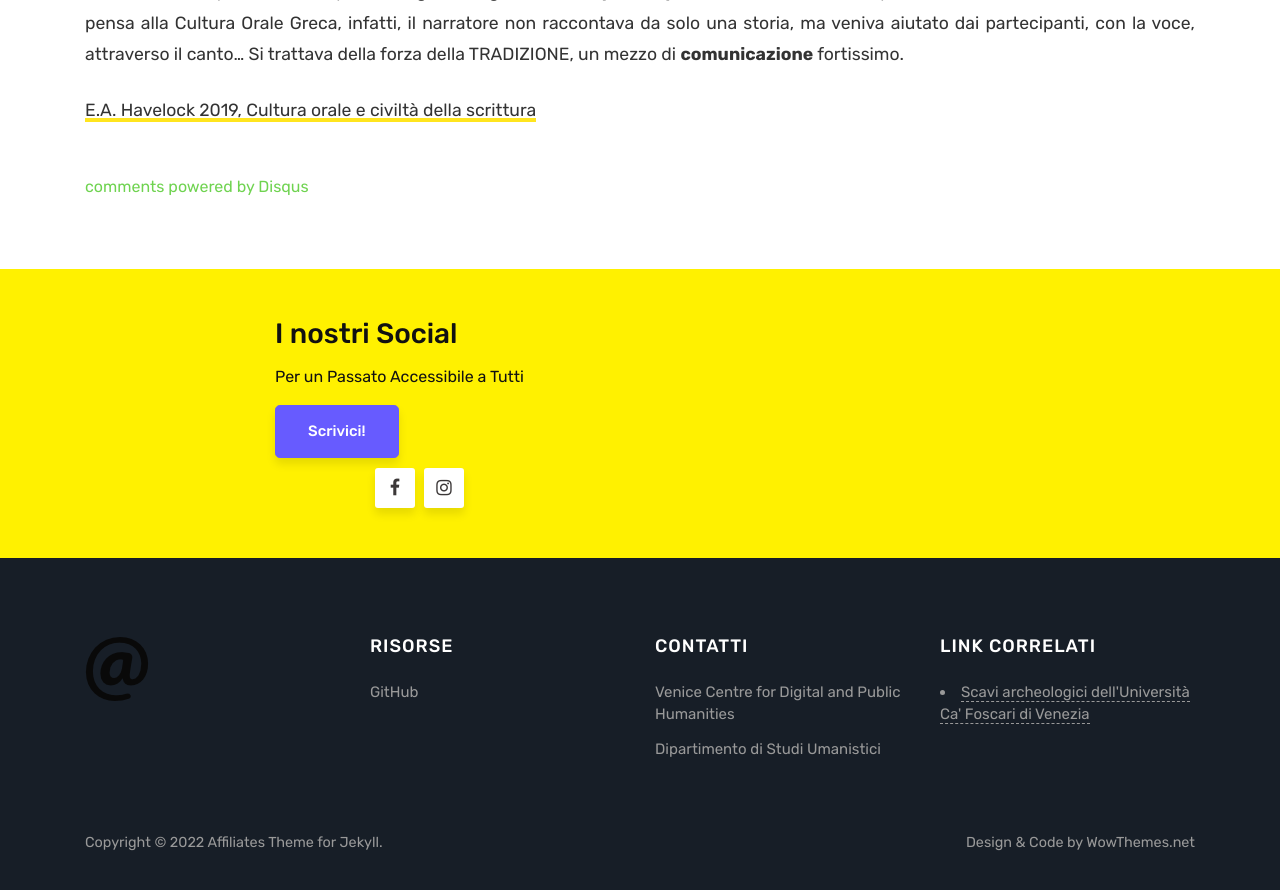
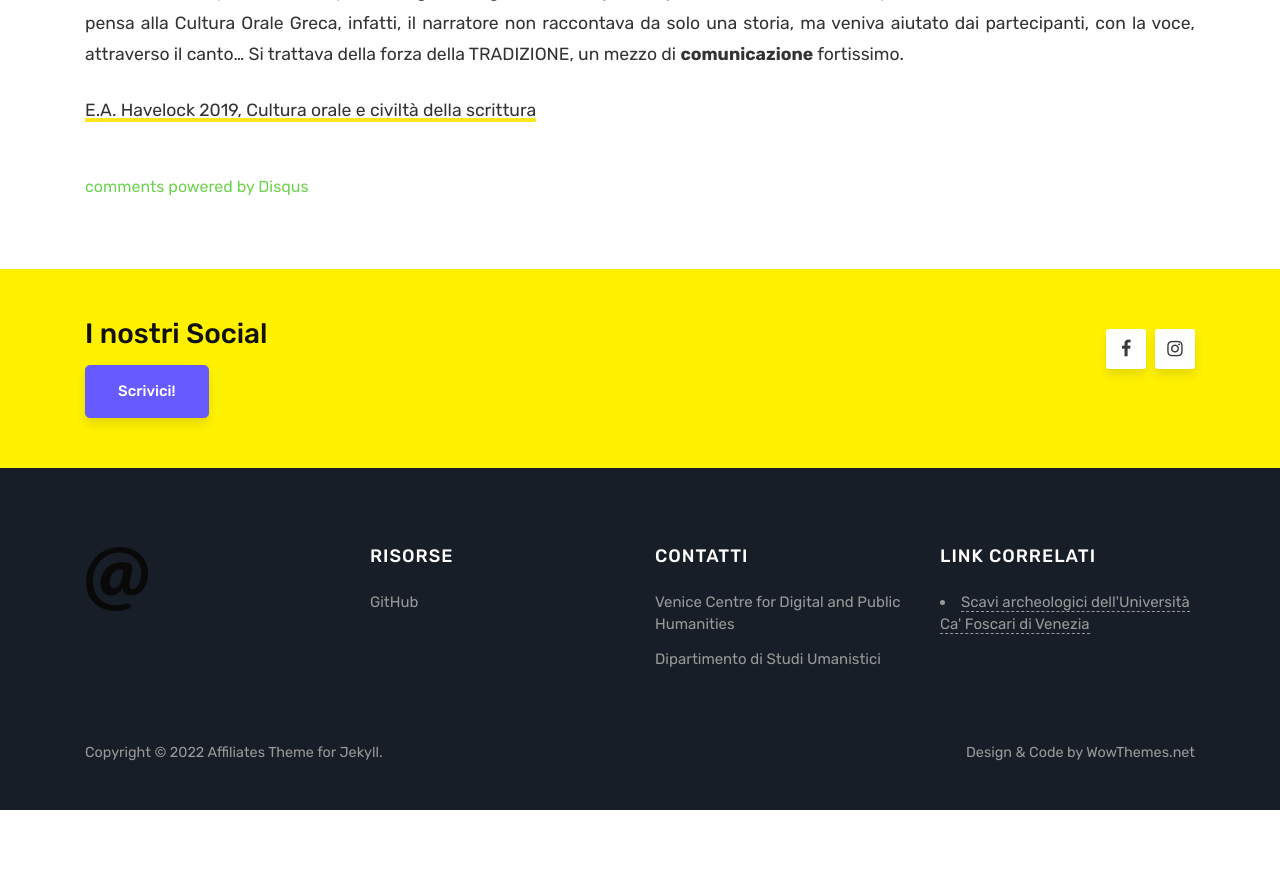
Before and after one commit to valrem93/SantIlarioeilBrenta_test, a Jekyll site: the page built from docs/about.md, in a window 1280 px wide and 900 px high, scrolled down 1554 px. Shown: the top 890 px of the window. Built offline with Jekyll 4.4.1, drawn with Linux system fonts in a browser that asks for light colours; comment, search, counter and statistics services are not loaded; after the commit the page ends 2364 px from its top, so only the background shows below that.

Commit message:
Update default.html

```diff
--- a/docs/_layouts/default.html
+++ b/docs/_layouts/default.html
@@ -131,10 +131,10 @@
             <div class="row justify-content-center">
                 <div class="col-md-8">
                     <h3>I nostri Social</h3>
-                    <p>Per un Passato Accessibile a Tutti</span></p>
-                    <a class="btn btn-primary btn-lg" href="elisa.corro@unive.it">Scrivici!</a>
+
+                    <a class="btn btn-primary btn-lg" href="https://www.unive.it/pag/39287">Scrivici!</a>
                 </div>
-                <div class="col-md-6 text-left footersocial">
+                <div class="col-md-4 text-right footersocial">
 
                     <i class="fa fa-facebook"></i>
                                      <i class="fa fa-instagram"></i>
```
